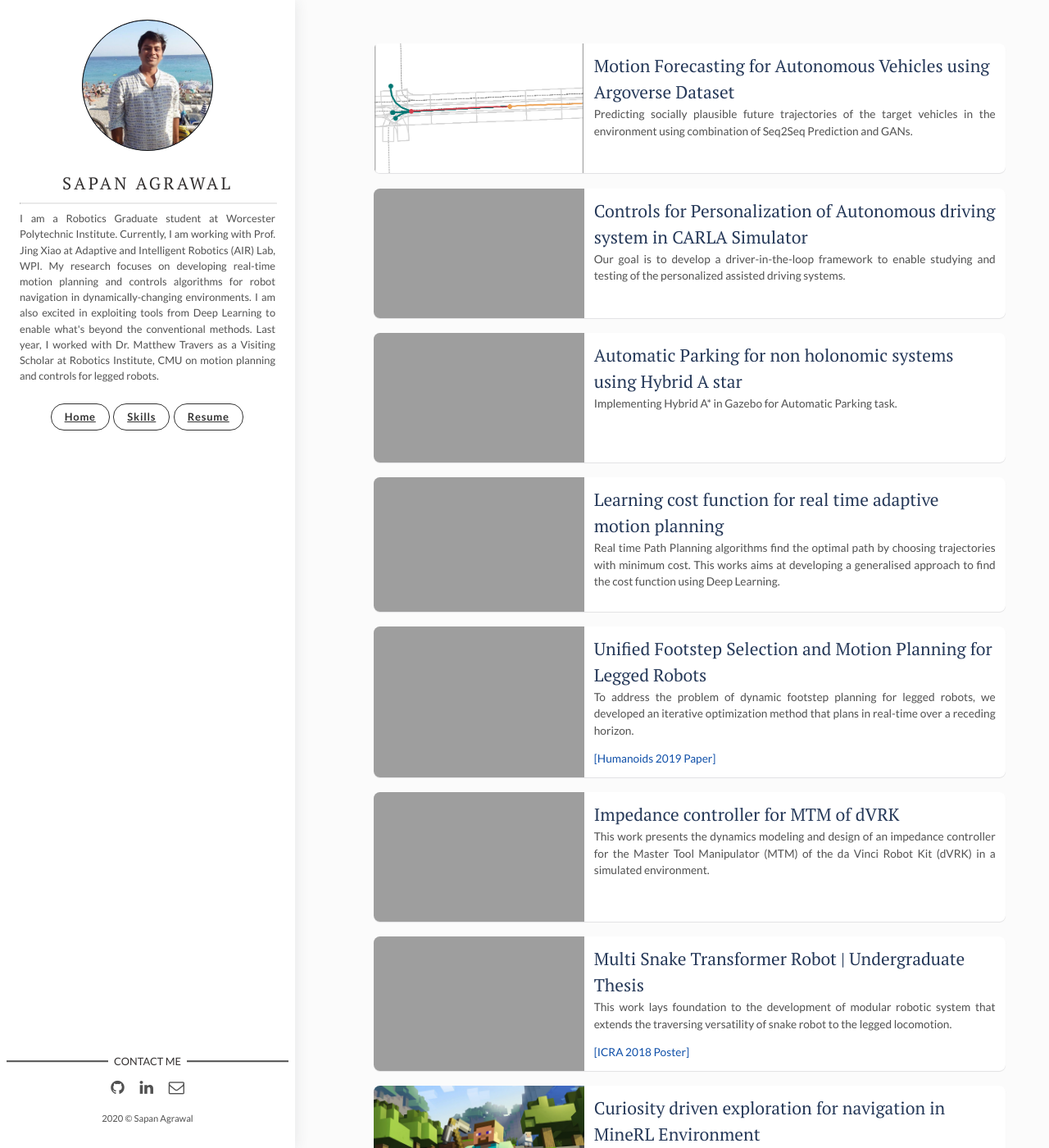
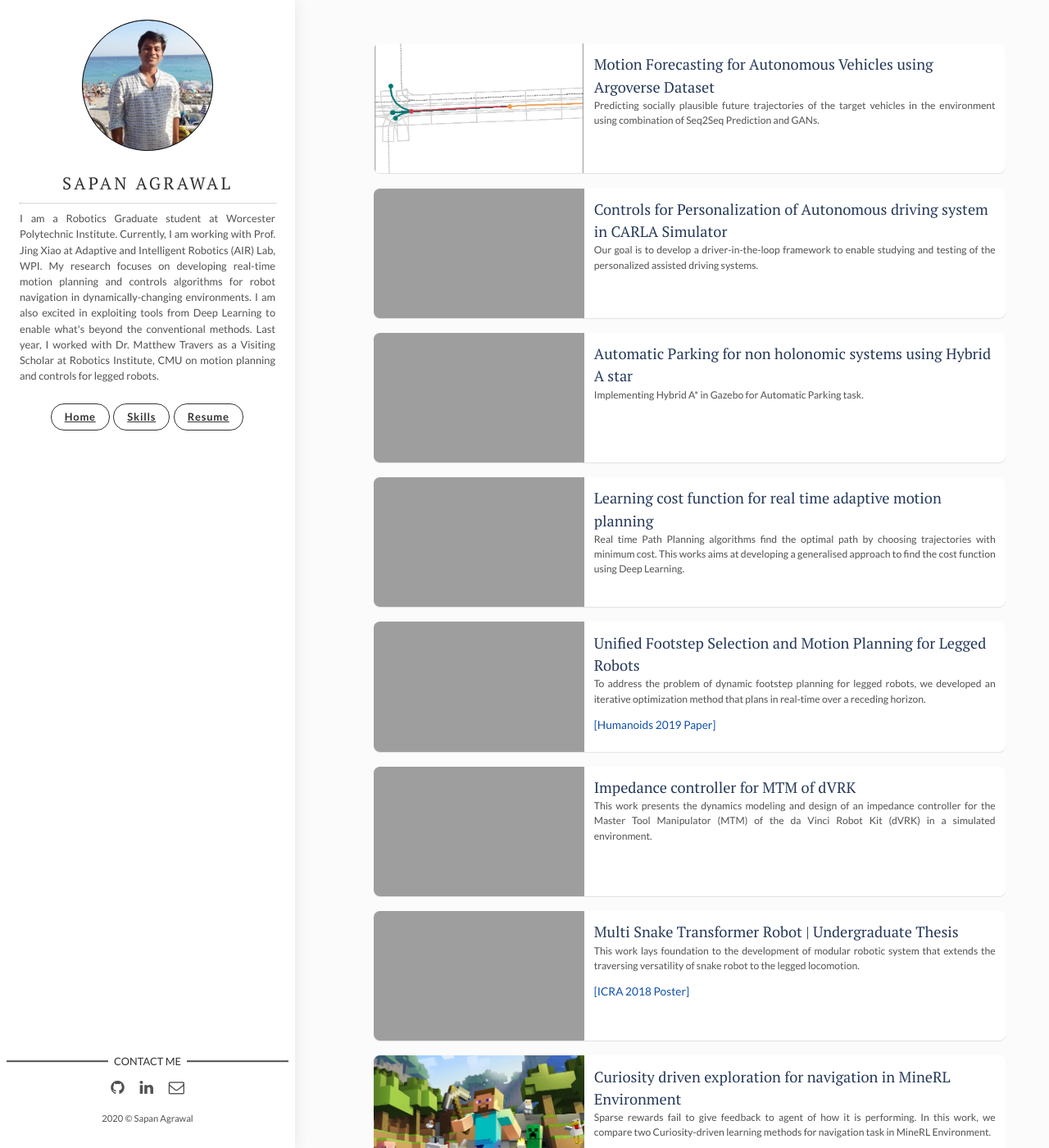
Before and after one commit to sapan-ostic/sapan-ostic.github.io, a Jekyll site: the page built from index.html, in a window 1280 px wide and 1400 px high. Shown: the whole window at 82% size. Built offline with Jekyll 4.4.1, drawn with Linux system fonts in a browser that asks for light colours; the list of posts is cut into pages by our own code.

Commit message:
general commit

```diff
--- a/assets/css/main.css
+++ b/assets/css/main.css
@@ -1338,7 +1338,7 @@ footer .copyright {
 
 .post .post-content .post-title {
   margin: 0 0 0px;
-  font-size: 28px;
+  font-size: 24px;
   font-weight: 400;
   text-align: left;
 }
@@ -1352,6 +1352,7 @@ footer .copyright {
 .post .post-content p {
   margin-top: 0;
   margin-bottom: 1;
+  font-size: 16px;
 }
 
 a.older-posts, a.newer-posts {
```
